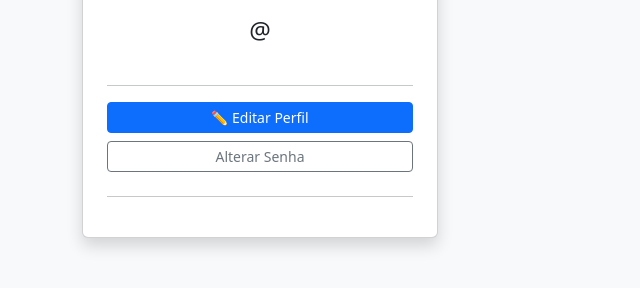
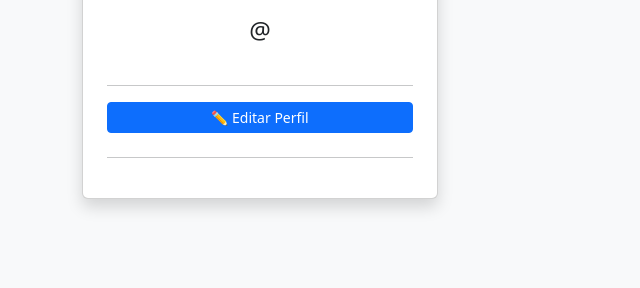
Before and after one commit to David-DEV2005/Gameboxd-Projeto-de-Desenvolvimento-Web-2, a Django app: template lobby/templates/lobby/profile.html in a window 1280 px wide. Shown: the part 283-571 px from the top of the page, without its empty margins (0-640 px from the left). Run offline with Django 5.2, Linux system fonts and the light colour scheme; the template is opened without the code that fills it, so the values that code supplies are empty.

Commit message:
Correção futura na alteração de senha.

```diff
--- a/lobby/templates/lobby/profile.html
+++ b/lobby/templates/lobby/profile.html
@@ -10,7 +10,6 @@
             <p class="text-muted">{{ perfil.bio }}</p>
             <hr>
             <a href="{% url 'editar_perfil' %}" class="btn btn-primary btn-sm w-100 mb-2">✏️ Editar Perfil</a>
-            <a href="{% url 'password_change' %}" class="btn btn-outline-secondary btn-sm w-100 mb-2">Alterar Senha</a>
             <hr>
         </div>
     </div>
```
